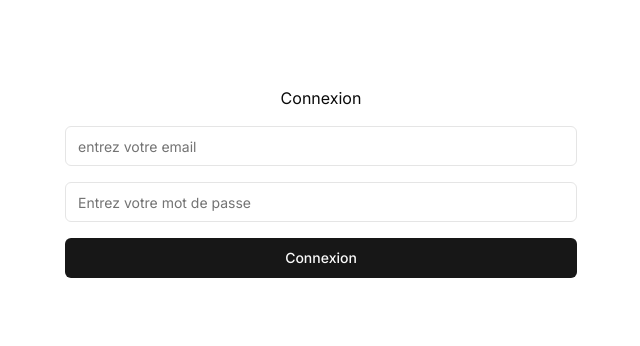
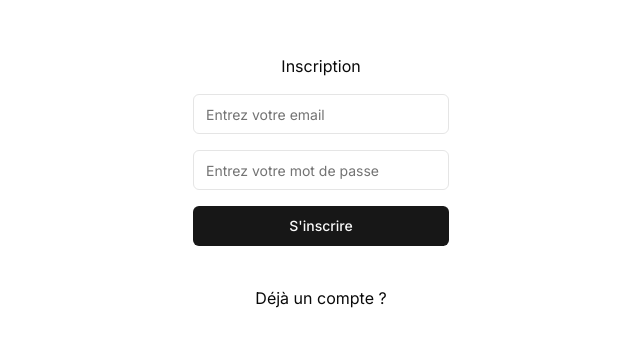
Before and after one commit to CedraCN04/todolist, a Next.js app: page /auth in a window 1280 px wide. Shown: the part 218-564 px from the top of the page, without its empty margins (319-959 px from the left). Built offline with nearby package versions, Linux system fonts and the light colour scheme.

Commit message:
ajout de la fonction d'inscription

```diff
--- a/app/(auth)/auth/page.tsx
+++ b/app/(auth)/auth/page.tsx
@@ -2,29 +2,49 @@
 
 import { Button } from "@/components/ui/button";
 import { Input } from "@/components/ui/input";
-import { signInWithPassword } from "@/lib/auth/actions";
+import { signInWithPassword, signUpWithPassword } from "@/lib/auth/actions";
 import { cn } from "@/lib/utils";
-import { useTransition } from "react";
+import Link from "next/link";
+import { useSearchParams } from "next/navigation";
+import { useState, useTransition } from "react";
 import { AiOutlineLoading3Quarters } from "react-icons/ai";
 
 export default function AuthPage() {
   const [isPending, startTransition] = useTransition();
+  const [error, setError] = useState<string | null>(null);
+  const query = useSearchParams().get("query");
+
+  const signin = query === "signin";
 
   const handleSignIn = (formData: FormData) => {
     startTransition(() => {
-      signInWithPassword(formData);
+      signInWithPassword(formData).catch(() => {
+        setError("Email ou mot de passe incorrect.");
+      });
     });
+  };
+
+  const handleSignUp = (formData: FormData) => {
+    startTransition(() => {
+      signUpWithPassword(formData).catch(() => {
+        setError("Erreur ! Veuillez réessayer.");
+      });
+    });
+  };
+
+  const handleSubmit = (formData: FormData) => {
+    signin ? handleSignIn(formData) : handleSignUp(formData);
   };
 
   return (
     <div className="h-screen flex flex-col justify-center gap-4 items-center w-full">
-      <h2>Connexion</h2>
-      <form action={handleSignIn} className="w-2/5">
+      <h2>{signin ? "Connexion" : "Inscription"}</h2>
+      <form action={handleSubmit} className="w-4/5 lg:w-1/5">
         <fieldset disabled={isPending} className="flex flex-col gap-4">
           <Input
             type="email"
             name="email"
-            placeholder="entrez votre email"
+            placeholder="Entrez votre email"
             required
           />
           <Input
@@ -33,14 +53,23 @@ export default function AuthPage() {
             placeholder="Entrez votre mot de passe"
             required
           />
+          {error && (
+            <p className="text-red-500 font-bold text-center">{error}</p>
+          )}
           <Button className="flex gap-2 w-full">
-            Connexion
+            {signin ? "Se Connecter" : "S'inscrire"}
             <AiOutlineLoading3Quarters
               className={cn("animate-spin", { hidden: !isPending })}
             />{" "}
           </Button>
         </fieldset>
       </form>
+      <Link
+        className="mt-6 hover:underline"
+        href={signin ? "/auth?query=signup" : "/auth?query=signin"}
+      >
+        {signin ? "Pas de compte ?" : "Déjà un compte ?"}
+      </Link>
     </div>
   );
 }
--- a/components/widgets/navbar.tsx
+++ b/components/widgets/navbar.tsx
@@ -16,7 +16,7 @@ export default function NavBar() {
   };
 
   return (
-    <div className="flex justify-end gap-4">
+    <div className="flex justify-end gap-4 m-4">
       <form>
         <Button
           disabled={isPending}
--- a/lib/auth/actions.ts
+++ b/lib/auth/actions.ts
@@ -3,8 +3,23 @@
 import { redirect } from "next/navigation";
 import { createActionServer } from "../supabase/actions";
 
+export const signUpWithPassword = async (data: FormData) => {
+  const supabase = await createActionServer();
+
+  const { error } = await supabase.auth.signUp({
+    email: data.get("email") as string,
+    password: data.get("password") as string,
+  });
+  if (error) {
+    throw error;
+  }
+  redirect("/");
+
+}
+
 export const signInWithPassword = async (data: FormData) => {
-  const supabase = createActionServer();
+  const supabase = await createActionServer();
+
 	const { error } = await supabase.auth.signInWithPassword({
 		email: data.get("email") as string,
     password: data.get("password") as string,
@@ -16,7 +31,7 @@ export const signInWithPassword = async (data: FormData) => {
 }
 
 export const signOut = async () => {
-  const supabase = createActionServer();
+  const supabase = await createActionServer();
   await supabase.auth.signOut();
   redirect("/auth");
 }
--- a/lib/supabase/actions.ts
+++ b/lib/supabase/actions.ts
@@ -1,7 +1,7 @@
 "use server";
 
 import { Database } from "@/types/supabase";
-import { CookieOptions, createServerClient } from "@supabase/ssr";
+import { type CookieOptions, createServerClient } from "@supabase/ssr";
 import { cookies } from "next/headers";
 
 export const createActionServer = () => {
--- a/middleware.ts
+++ b/middleware.ts
@@ -58,7 +58,7 @@ export async function middleware(request: NextRequest) {
     data: { user },
   } = await supabase.auth.getUser();
 
-  if (!user && !request.url.endsWith('/auth')) {
+  if (!user && request.nextUrl.pathname !== '/auth') {
     return NextResponse.redirect(new URL('/auth', request.url));
   }
 
```
